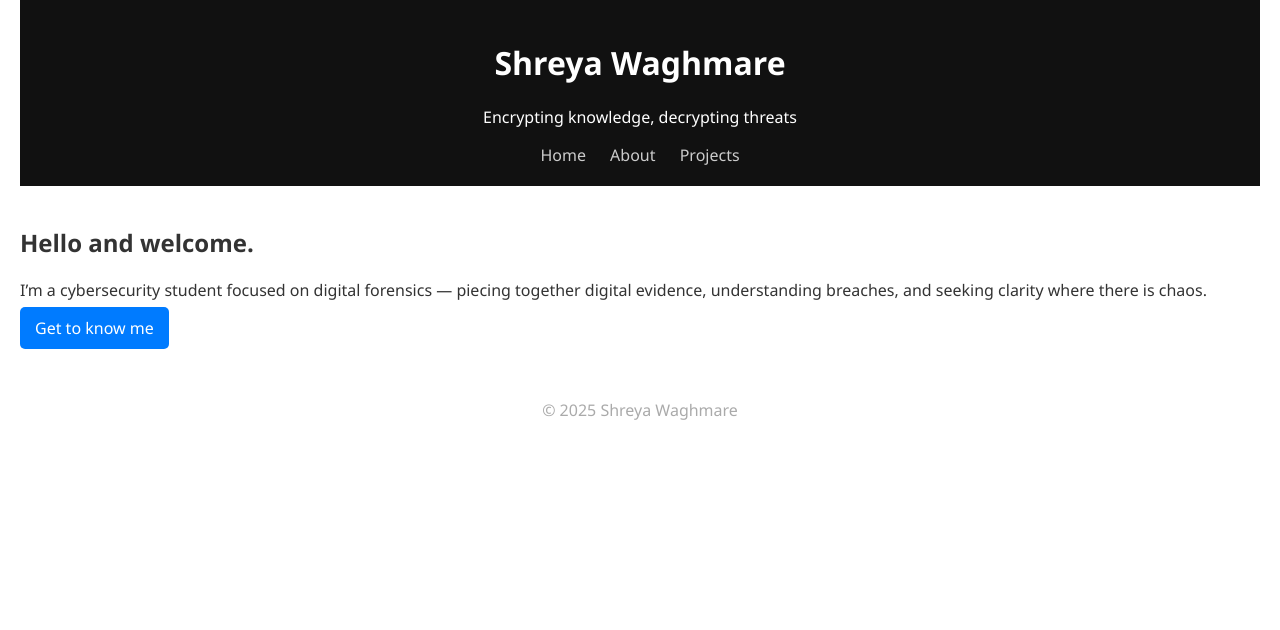
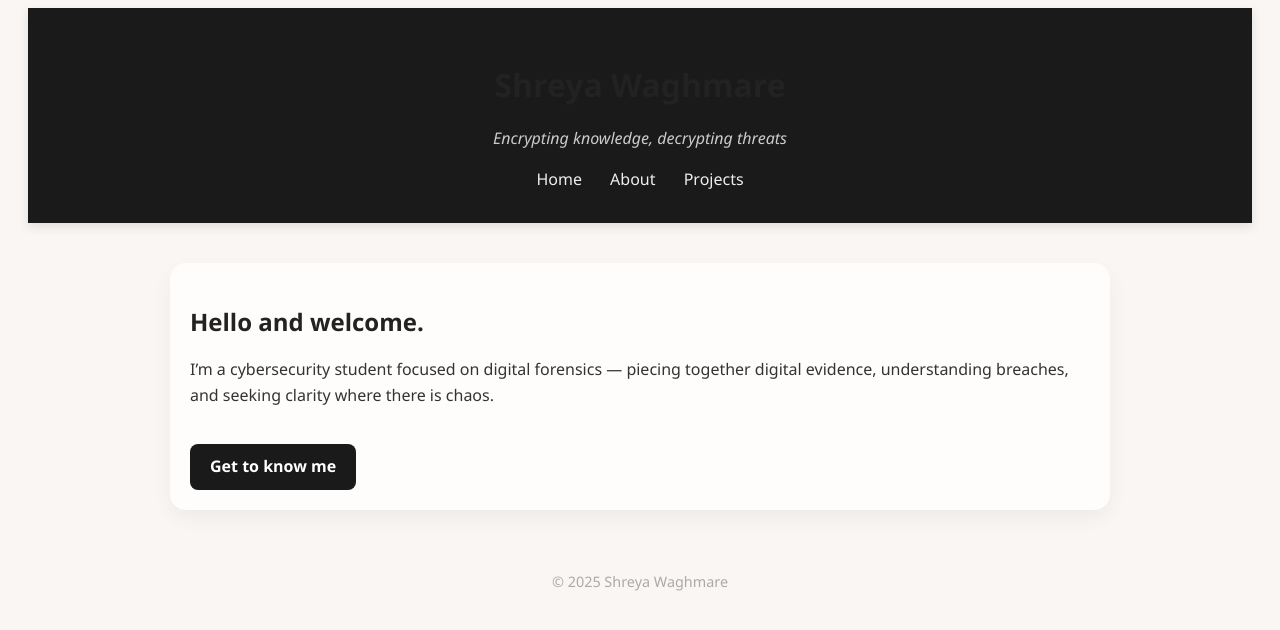
Before and after one commit to ShreyaWaghmare24/shreya_portfolio24, a plain HTML site: page index.html in a window 1280 px wide. Drawn offline with Linux system fonts and the light colour scheme.

Commit message:
Update style.css

```diff
--- a/style.css
+++ b/style.css
@@ -1,33 +1,30 @@
-body {
-  font-family: 'Segoe UI', sans-serif;
-  background: #fff;
-  color: #333;
-  margin: 0;
-  padding: 0 20px;
-}
-header {
-  background: #111;
-  color: white;
-  padding: 20px 0;
-  text-align: center;
-}
-nav a {
-  color: #ccc;
-  margin: 0 10px;
-  text-decoration: none;
-}
-main {
-  padding: 20px 0;
-}
-a.button {
-  background: #007bff;
-  color: white;
-  padding: 10px 15px;
-  text-decoration: none;
-  border-radius: 5px;
-}
-footer {
-  text-align: center;
-  margin-top: 40px;
-  color: #aaa;
-}
+/* Base Reset */
+
+{ margin: 0; padding: 0; box-sizing: border-box; }
+
+
+body { font-family: 'Segoe UI', sans-serif; background: #f9f6f3; color: #333; line-height: 1.6; padding: 0 20px; }
+
+header { background-color: #1a1a1a; color: #fff; padding: 30px 0; text-align: center; box-shadow: 0 4px 10px rgba(0,0,0,0.1); }
+
+.tagline { font-style: italic; color: #ccc; margin-top: 5px; }
+
+nav { margin-top: 15px; }
+
+nav a { color: #eee; margin: 0 12px; text-decoration: none; font-weight: 500; }
+
+nav a:hover { color: #ffd700; }
+
+main { max-width: 900px; margin: 40px auto; padding: 20px; background: #ffffffcc; border-radius: 16px; box-shadow: 0 8px 20px rgba(0, 0, 0, 0.05); }
+
+h1, h2, h3 { margin-bottom: 15px; color: #222; }
+
+ul { list-style: none; padding-left: 0; }
+
+li { margin-bottom: 25px; }
+
+a.button { display: inline-block; margin-top: 20px; background-color: #1a1a1a; color: #fff; padding: 10px 20px; border-radius: 8px; text-decoration: none; font-weight: 600; transition: background-color 0.3s ease; }
+
+a.button:hover { background-color: #444; }
+
+footer { text-align: center; margin: 60px 0 20px; color: #aaa; font-size: 0.9rem; }
```
